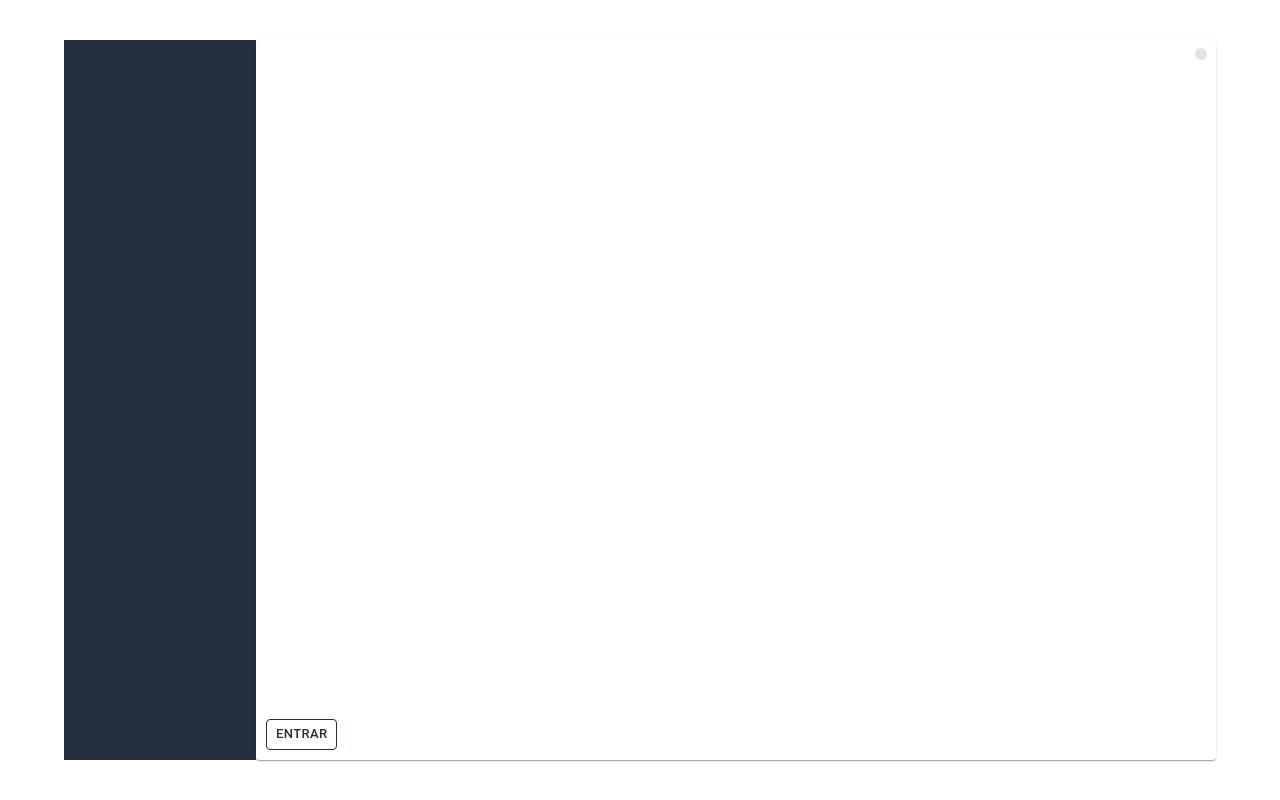
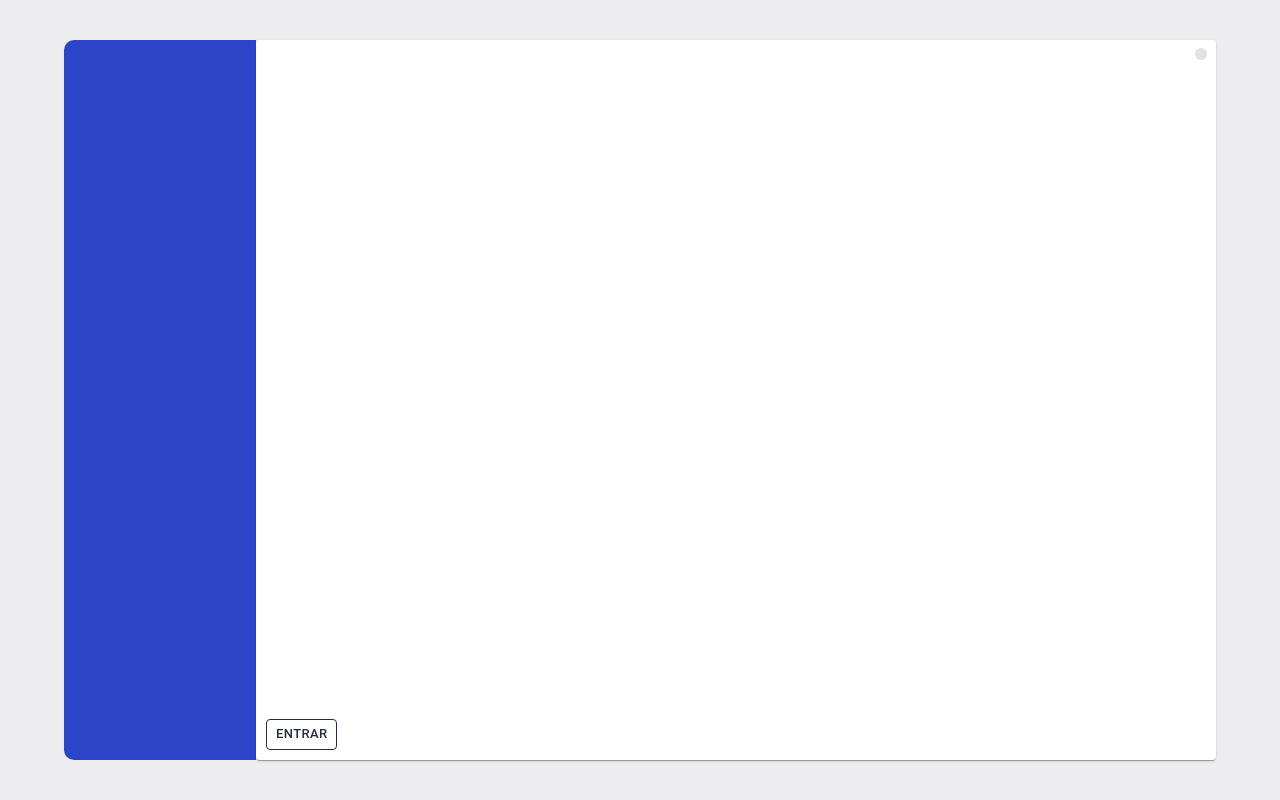
Before and after one commit to cassiano-dio/aws-dev-week-client, a React (Create React App) app: page / in a window 1280 px wide. Built offline with nearby package versions, Linux system fonts and the light colour scheme.

Commit message:
ajustado formato geral

```diff
--- a/src/chat-client.tsx
+++ b/src/chat-client.tsx
@@ -7,6 +7,7 @@ import Grid from '@mui/material/Grid';
 import List from '@mui/material/List';
 import ListItem from '@mui/material/ListItem';
 import Paper from '@mui/material/Paper';
+import borders from '@mui/system';
 
 interface Props {
   isConnected: boolean;
@@ -25,16 +26,31 @@ export const ChatClient = (props: Props) => {
       position: 'absolute',
       width: '100%',
       height: '100%',
-      backgroundColor: 'white',
+      backgroundColor: '#EDEDEF',
       display: 'flex',
       alignItems: 'center',
     }}>
       <CssBaseline />
-      <Container maxWidth="lg" style={{ height: '90%' }}>
+      <Container
+        maxWidth="lg"
+        style={{ height: '90%' }}
+        >
+
         <Grid container style={{ height: '100%' }}>
+          {/** Grid com os contatos conectados */}
+          <Grid
+            item xs={2}
+            sx={{
+              borderTopLeftRadius: '10px',
+              borderBottomLeftRadius: '10px',
+            }}
+            style={{
+              backgroundColor: '#2D46C9',
+              color: 'white',
+              fontFamily: 'segoe UI'
+            }}
+            >
 
-          {/** Grid com os contatos conectados */}
-          <Grid item xs={2} style={{ backgroundColor: '#232F3E', color: 'white' }}>
             <List component="nav">
               {props.members.map(item =>
                 <ListItem key={item} onClick={() => {{props.onPrivateMessage(item)};}} button>
@@ -42,7 +58,9 @@ export const ChatClient = (props: Props) => {
                 </ListItem>
               )}
             </List>
+
           </Grid>
+
 
           {/* Grid das mensagens enviadas  */}
           <Grid style={{ position: 'relative' }} item container direction="column" xs={10} >
@@ -62,7 +80,12 @@ export const ChatClient = (props: Props) => {
 
                 {/* Botões de envio de mensagem */}
                 <Grid item style={{ margin: 10 }}>
-                  {props.isConnected && <Button style={{ marginRight: 7, color: "#232F3E", borderColor: "#232F3E" }} variant="outlined" size="small" disableElevation onClick={props.onPublicMessage}>Mensagem pública</Button>}
+                  {props.isConnected &&
+
+                  <Button
+                    style={{ marginRight: 7, color: "#232F3E", borderColor: "#232F3E" }} variant="outlined" size="small" disableElevation onClick={props.onPublicMessage}>Mensagem pública</Button>
+                  }
+
                   {props.isConnected && <Button style={{ marginRight: 7, color: "#232F3E", borderColor: "#232F3E" }} variant="outlined" size="small" disableElevation onClick={props.onBotMessage}>Mensagem para o Bot</Button>}
                   {props.isConnected && <Button style={{ marginRight: 7, color: "#232F3E", borderColor: "#232F3E" }} variant="outlined" size="small" disableElevation onClick={props.onDisconnect}>Sair</Button>}
                   {!props.isConnected && <Button style={{ marginRight: 7, color: "#232F3E", borderColor: "#232F3E" }} variant="outlined" size="small" disableElevation onClick={props.onConnect}>Entrar</Button>}
```
Also changed, not shown: src/reportWebVitals.js (deleted, +0 -13 lines), src/setupTests.js (deleted, +0 -5 lines), 1 other file (tests, documents, lock files or other folders).
